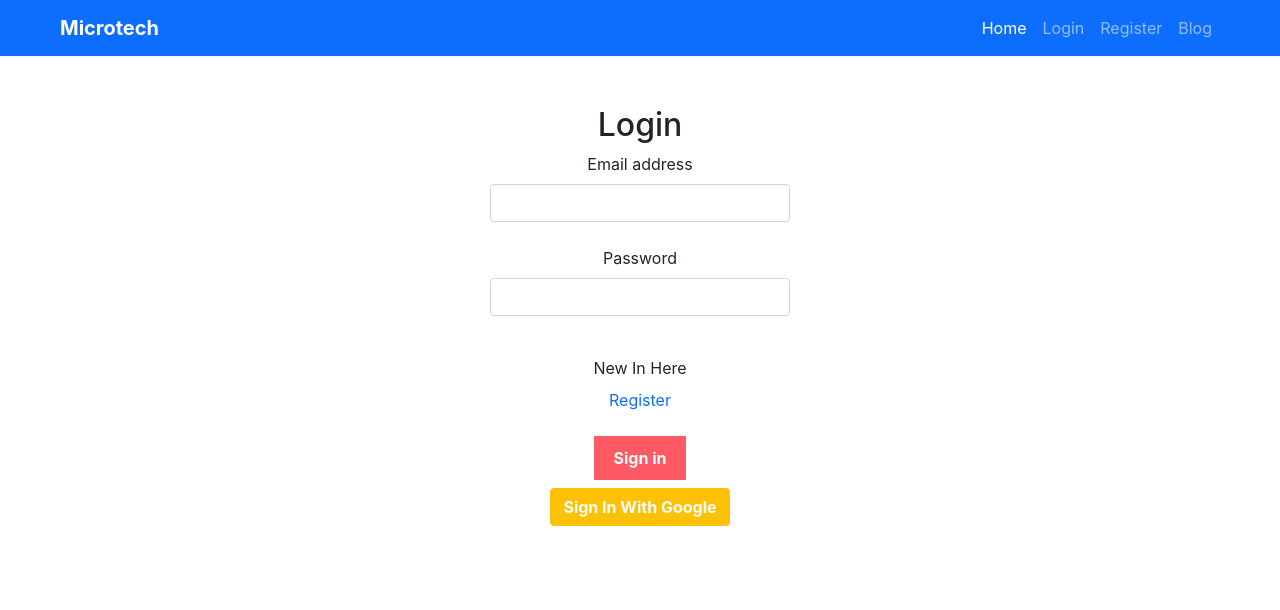
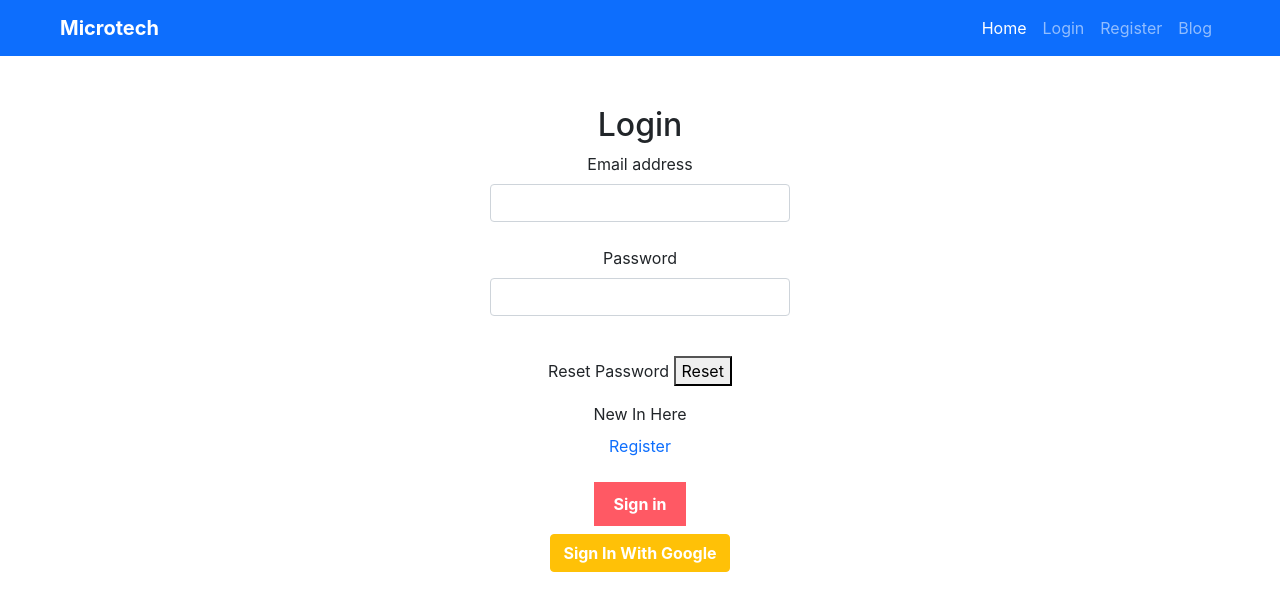
Before and after one commit to pronobr/microtech-warehouse-client, a React (Create React App) app: page /login in a window 1280 px wide. Shown: the top 610 px of the page. Built offline with nearby package versions, Linux system fonts and the light colour scheme; no server answers.

Commit message:
register page updated

```diff
--- a/package.json
+++ b/package.json
@@ -6,9 +6,11 @@
     "@testing-library/jest-dom": "^5.16.4",
     "@testing-library/react": "^13.1.1",
     "@testing-library/user-event": "^13.5.0",
+    "dotenv": "^16.0.0",
     "firebase": "^9.7.0",
     "react": "^18.1.0",
     "react-dom": "^18.1.0",
+    "react-dotenv": "^0.1.3",
     "react-firebase-hooks": "^5.0.3",
     "react-hook-form": "^7.30.0",
     "react-router-dom": "^6.3.0",
--- a/src/components/Login/Login.js
+++ b/src/components/Login/Login.js
@@ -1,6 +1,7 @@
 import React, { useState } from 'react';
 import { useSignInWithEmailAndPassword, useSignInWithGoogle } from 'react-firebase-hooks/auth';
 import { Link, useLocation, useNavigate } from 'react-router-dom'
+import { useSendPasswordResetEmail } from 'react-firebase-hooks/auth';
 import auth from '../../Firebase/Firebase.init';
 import Loading from '../Loading/Loading';
 import "./Login.css"
@@ -9,9 +10,14 @@ import { ToastContainer, toast } from 'react-toastify';
 
 const Login = () => {
   const [errorMessage,setErrorMessage] =useState([])
+  const [sendPasswordResetEmail, sending, error3] = useSendPasswordResetEmail(
+    auth
+  );
+  const [resetEmail,setResetEmail] =useState('')
   const location = useLocation();
   let from = location.state?.from?.pathname || "/";
   const notify = () => toast(" You Are Loged In");
+  const notify2 = () => toast(" Message Sent");
   const [
     signInWithEmailAndPassword,
     user,
@@ -27,7 +33,9 @@ const Login = () => {
     event.preventDefault();
 
     const email = event.target.email.value;
+    setResetEmail(email)
         const password = event.target.password.value;
+
         console.log(email,password)
         signInWithEmailAndPassword(email,password)
         if(error){
@@ -63,30 +71,37 @@ const Login = () => {
 })
 
   }
+  const handleResetpass =() =>{
+
+      sendPasswordResetEmail(resetEmail)
+      notify2()
+
+
+  }
     return (
         <div className='simple-login-container'>
             <h2>Login</h2>
            <form onSubmit={handleLogin}>
 
-  <div class="form-outline mb-4">
-  <label class="form-label" for="form2Example1">Email address</label>
-    <input name='email' type="email" id="form2Example1" class="form-control" />
+  <div className="form-outline mb-4">
+  <label className="form-label" for="form2Example1">Email address</label>
+    <input name='email' type="email" id="form2Example1" className="form-control" />
 
   </div>
 
-  <div class="form-outline mb-4">
-  <label class="form-label" for="form2Example2">Password</label>
-    <input name='password' type="password" id="form2Example2" class="form-control" />
+  <div className="form-outline mb-4">
+  <label className="form-label" for="form2Example2">Password</label>
+    <input name='password' type="password" id="form2Example2" className="form-control" />
 
   </div>
 
-  <div class="row ">
-    <div class="  justify-content-center">
+  <div className="row ">
+    <div className="  justify-content-center">
       <p className='text-danger'>{errorMessage}</p>
     </div>
 
     <div className="d-inline">
-
+   <p>Reset Password <button className='border-none' onClick={handleResetpass} href="">Reset</button></p>
     <p>New In Here  <Link className='nav-link' to="/register">Register</Link></p>
     </div>
   </div>
```
Also changed, not shown: src/Firebase/Firebase.init.js (+6 -6 lines), public/manifest.json, 1 other file (tests, documents, lock files or other folders).
